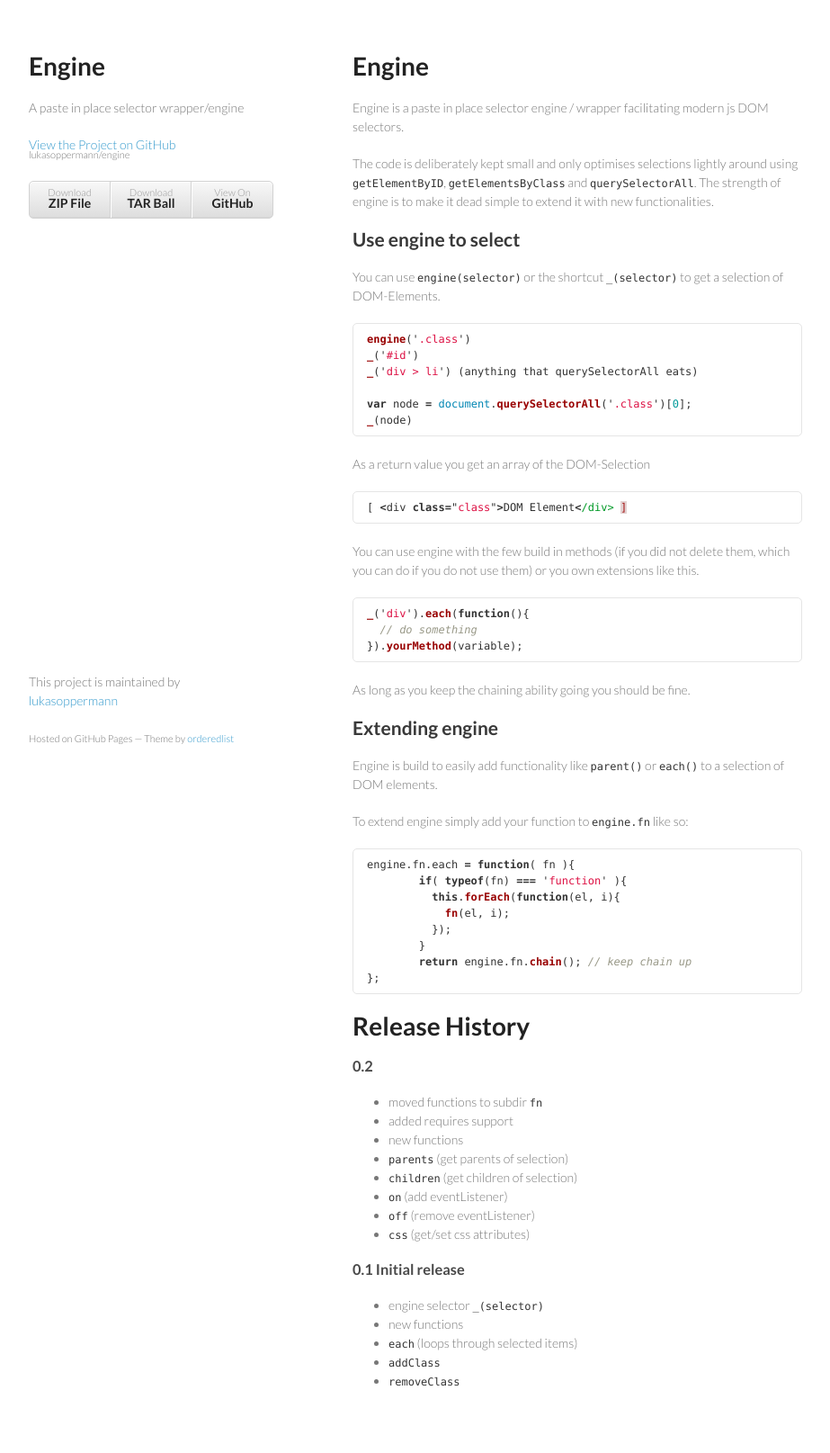
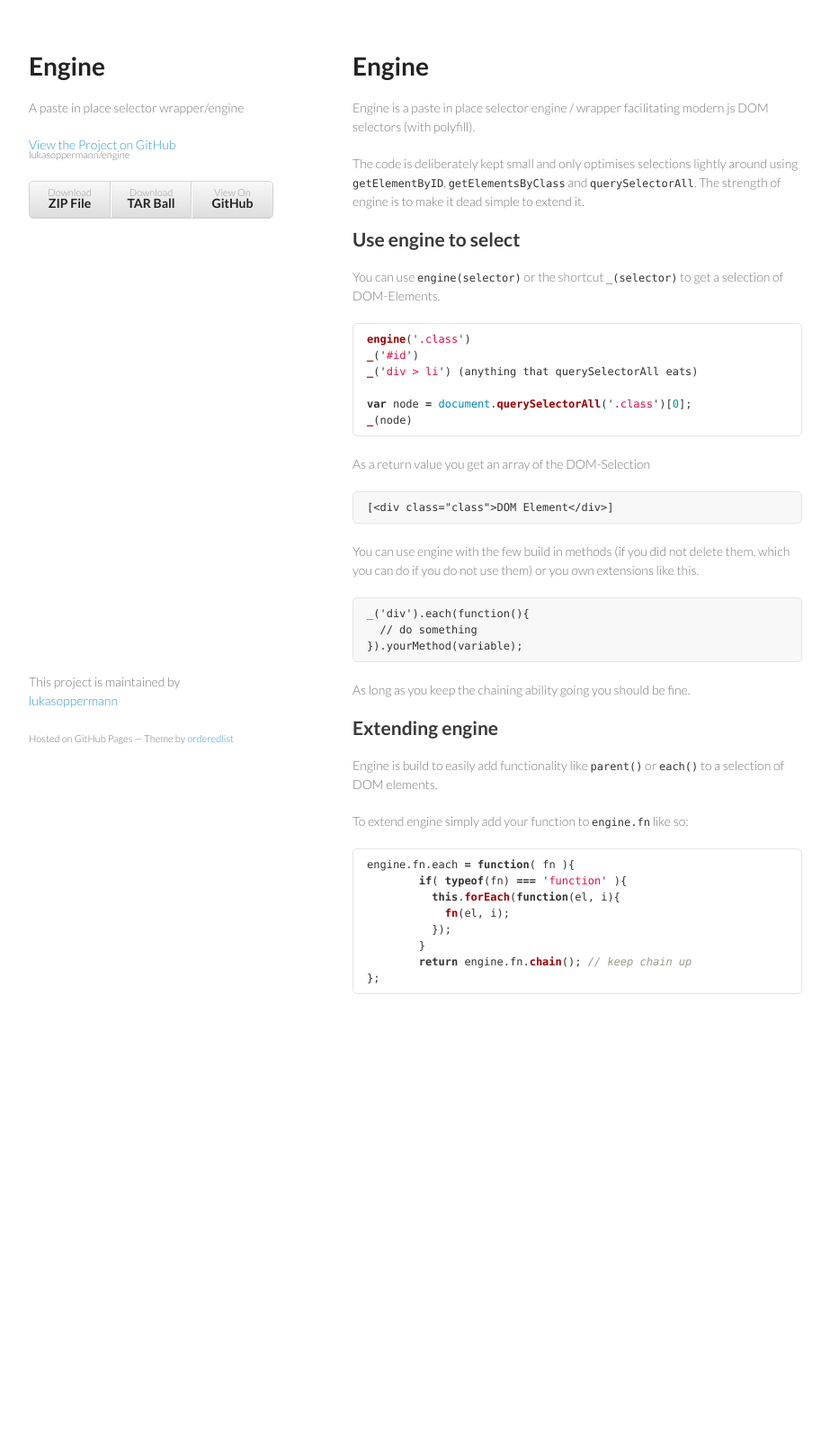
Before and after one commit to lukasoppermann/engine, a Jekyll site: the page built from index.md, in a window 1280 px wide. Shown: the whole page at 90% size, without its empty margins (178-1101 px from the left). Built offline with Jekyll 4.4.1, drawn with Linux system fonts in a browser that asks for light colours; nearby versions of some CDN libraries; Markdown is read by kramdown in place of the engine named in the settings; after the commit the page ends 1175 px from its top, so only the background shows below that.

Commit message:
Sync README.md in master branch to index.md in gh-pages

````diff
--- a/index.md
+++ b/index.md
@@ -4,9 +4,9 @@ layout: index
 
 
 # Engine
-Engine is a paste in place selector engine / wrapper facilitating modern js DOM selectors.
+Engine is a paste in place selector engine / wrapper facilitating modern js DOM selectors (with polyfill).
 
-The code is deliberately kept small and only optimises selections lightly around using `getElementByID`, `getElementsByClass` and `querySelectorAll`. The strength of engine is to make it dead simple to extend it with new functionalities.
+The code is deliberately kept small and only optimises selections lightly around using `getElementByID`, `getElementsByClass` and `querySelectorAll`. The strength of engine is to make it dead simple to extend it.
 
 ## Use engine to select
 
@@ -23,13 +23,13 @@ _(node)
 
 As a return value you get an array of the DOM-Selection
 
-```javascript
-[ <div class="class">DOM Element</div> ]
+```Javascript
+[<div class="class">DOM Element</div>]
 ```
 
 You can use engine with the few build in methods (if you did not delete them, which you can do if you do not use them) or you own extensions like this.
 
-```javascript
+```Javascript
 _('div').each(function(){
   // do something
 }).yourMethod(variable);
@@ -52,22 +52,3 @@ engine.fn.each = function( fn ){
 	return engine.fn.chain(); // keep chain up
 };
 ```
-
-# Release History
-
-### 0.2
-- moved functions to subdir `fn`
-- added requires support
-- new functions
- - `parents` (get parents of selection)
- - `children` (get children of selection)
- - `on` (add eventListener)
- - `off` (remove eventListener)
- - `css` (get/set css attributes)
-
-### 0.1 Initial release
-- engine selector `_(selector)`
-- new functions
- - `each` (loops through selected items)
- - `addClass`
- - `removeClass`
````
